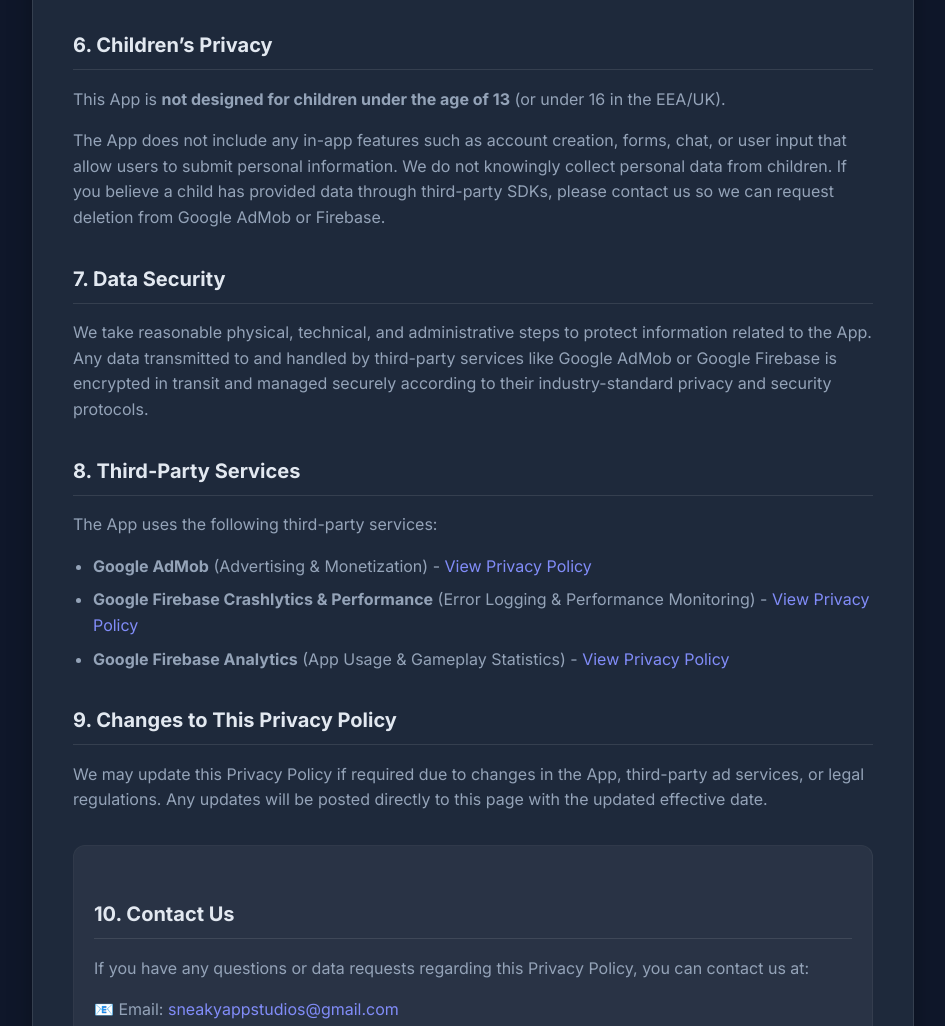
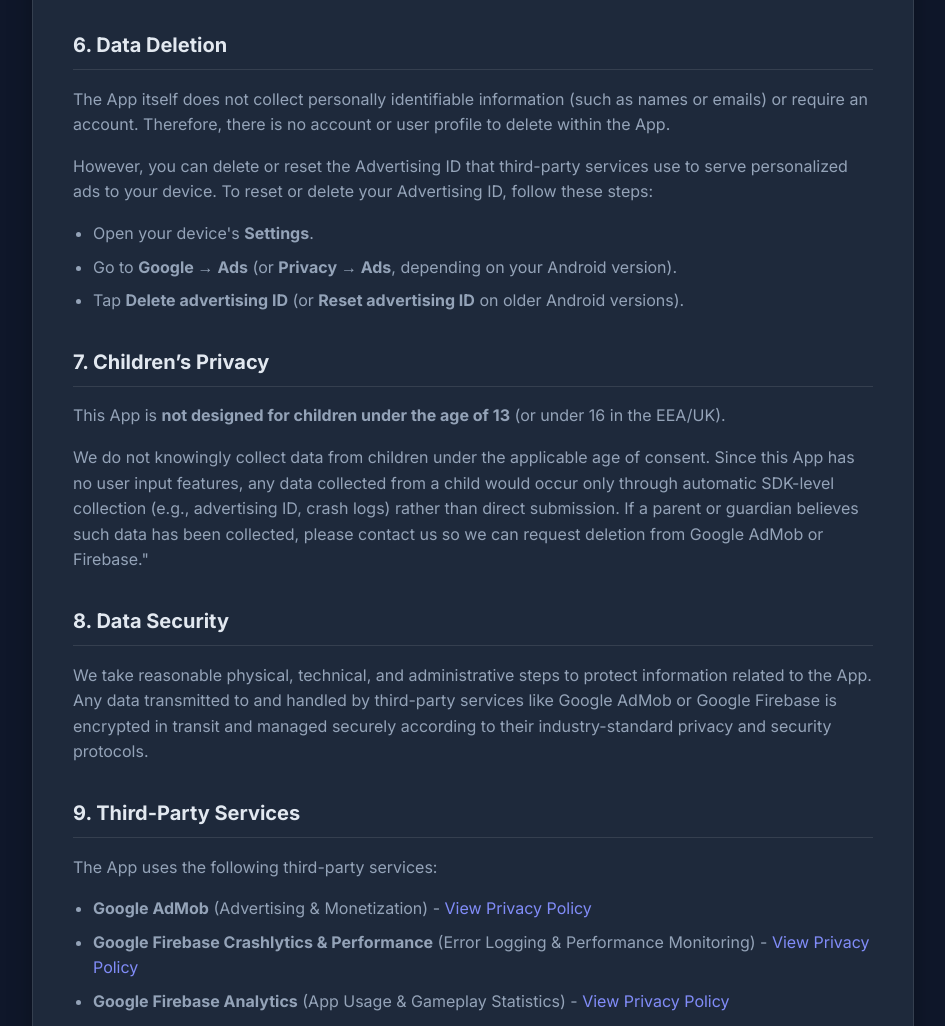
Before and after one commit to sneakyappstudios/privacy-policy, a plain HTML site: page index.html in a window 1280 px wide. Shown: the part 2236-3262 px from the top of the page, without its empty margins (167-1112 px from the left). Drawn offline with Linux system fonts and the light colour scheme.

Commit message:
Update index.html

```diff
--- a/index.html
+++ b/index.html
@@ -136,7 +136,8 @@
             <li>Crash logs, performance metrics, and error diagnostics (for fixing bugs and stability issues)</li>
         </ul>
         <p>
-            This information is used exclusively to display advertisements, optimize ad performance, track anonymous app usage statistics, and identify/fix technical errors.
+            This information is used exclusively to display advertisements, optimize ad performance, track anonymous app
+            usage statistics, and identify/fix technical errors.
         </p>
 
         <h2>2. Advertising</h2>
@@ -178,11 +179,15 @@
                 <strong>Google-certified Consent Management Platform (CMP)</strong> (integrating with the IAB
                 Transparency and Consent Framework) to collect and manage your consent preferences. You can update or
                 withdraw your consent at any time from the app in <strong>Settings -> More Settings -> Consent
-                    Settings</strong> or your device system settings.</li>
+                    Settings</strong> or your device system settings.
+            </li>
             <li><strong>Your Rights:</strong> You have the right to access, rectify, or erase the limited data processed
-                by AdMob, restrict or object to its processing, and the right to data portability.Since we do not collect or store names or email addresses,
-                you can exercise these rights directly by resetting/deleting your device's Advertising ID in your device settings,
-                and by managing ad consent preferences in-app via Settings → Consent Settings. Analytics and crash data are retained
+                by AdMob, restrict or object to its processing, and the right to data portability.Since we do not
+                collect or store names or email addresses,
+                you can exercise these rights directly by resetting/deleting your device's Advertising ID in your device
+                settings,
+                and by managing ad consent preferences in-app via Settings → Consent Settings. Analytics and crash data
+                are retained
                 only for a limited period and are not linked to identifiable individuals.</li>
             <li><strong>Data Protection Authority:</strong> You have the right to lodge a complaint with your local Data
                 Protection Authority regarding how third-party services process your data.</li>
@@ -208,18 +213,36 @@
                 access to the App or degraded service) for exercising any of your CCPA/CPRA rights.</li>
         </ul>
 
-        <h2>6. Children’s Privacy</h2>
+        <h2>6. Data Deletion</h2>
+        <p>
+            The App itself does not collect personally identifiable information (such as names or emails) or require an
+            account. Therefore, there is no account or user profile to delete within the App.
+        </p>
+        <p>
+            However, you can delete or reset the Advertising ID that third-party services use to serve personalized ads
+            to your device. To reset or delete your Advertising ID, follow these steps:
+        </p>
+        <ul>
+            <li>Open your device's <strong>Settings</strong>.</li>
+            <li>Go to <strong>Google &rarr; Ads</strong> (or <strong>Privacy &rarr; Ads</strong>, depending on your
+                Android version).</li>
+            <li>Tap <strong>Delete advertising ID</strong> (or <strong>Reset advertising ID</strong> on older Android
+                versions).</li>
+        </ul>
+
+        <h2>7. Children’s Privacy</h2>
         <p>
             This App is <strong>not designed for children under the age of 13</strong> (or under 16 in the EEA/UK).
         </p>
         <p>
-            The App does not include any in-app features such as account creation, forms, chat, or user input that allow
-            users to submit personal information. We do not knowingly collect personal data from children. If you
-            believe a child has provided data through third-party SDKs, please contact us so we can request deletion
-            from Google AdMob or Firebase.
+            We do not knowingly collect data from children under the applicable age of consent.
+            Since this App has no user input features, any data collected from a child would occur only through
+            automatic SDK-level collection (e.g., advertising ID, crash logs) rather than direct submission.
+            If a parent or guardian believes such data has been collected, please contact us so we can request deletion
+            from Google AdMob or Firebase."
         </p>
 
-        <h2>7. Data Security</h2>
+        <h2>8. Data Security</h2>
         <p>
             We take reasonable physical, technical, and administrative steps to protect information related to the App.
             Any data transmitted to and handled by third-party services like Google AdMob or Google Firebase is
@@ -227,7 +250,7 @@
             protocols.
         </p>
 
-        <h2>8. Third-Party Services</h2>
+        <h2>9. Third-Party Services</h2>
         <p>
             The App uses the following third-party services:
         </p>
@@ -243,14 +266,14 @@
                     Policy</a></li>
         </ul>
 
-        <h2>9. Changes to This Privacy Policy</h2>
+        <h2>10. Changes to This Privacy Policy</h2>
         <p>
             We may update this Privacy Policy if required due to changes in the App, third-party ad services, or legal
             regulations. Any updates will be posted directly to this page with the updated effective date.
         </p>
 
         <div class="contact-info">
-            <h2>10. Contact Us</h2>
+            <h2>11. Contact Us</h2>
             <p>
                 If you have any questions or data requests regarding this Privacy Policy, you can contact us at:
             </p>
```
